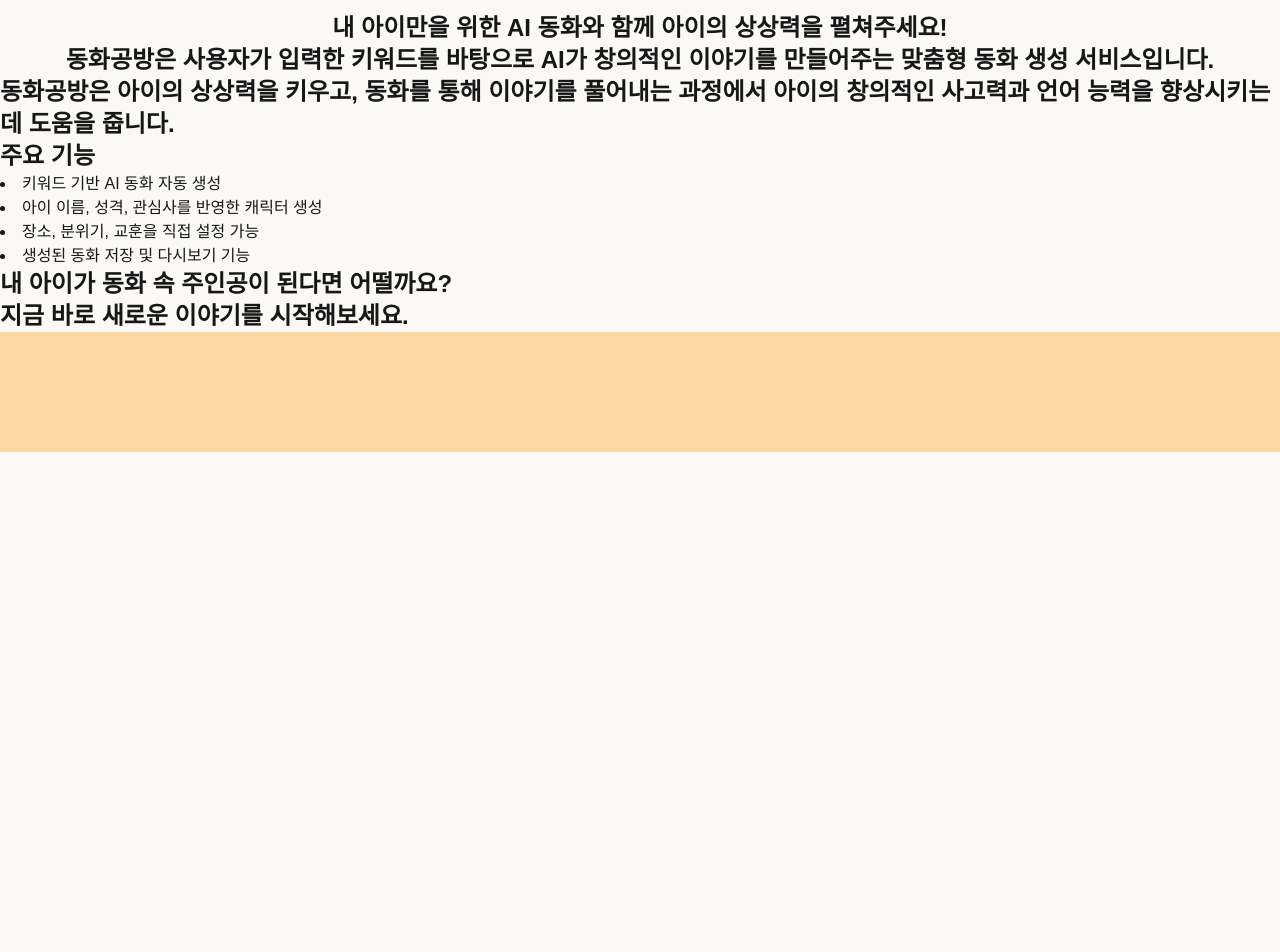
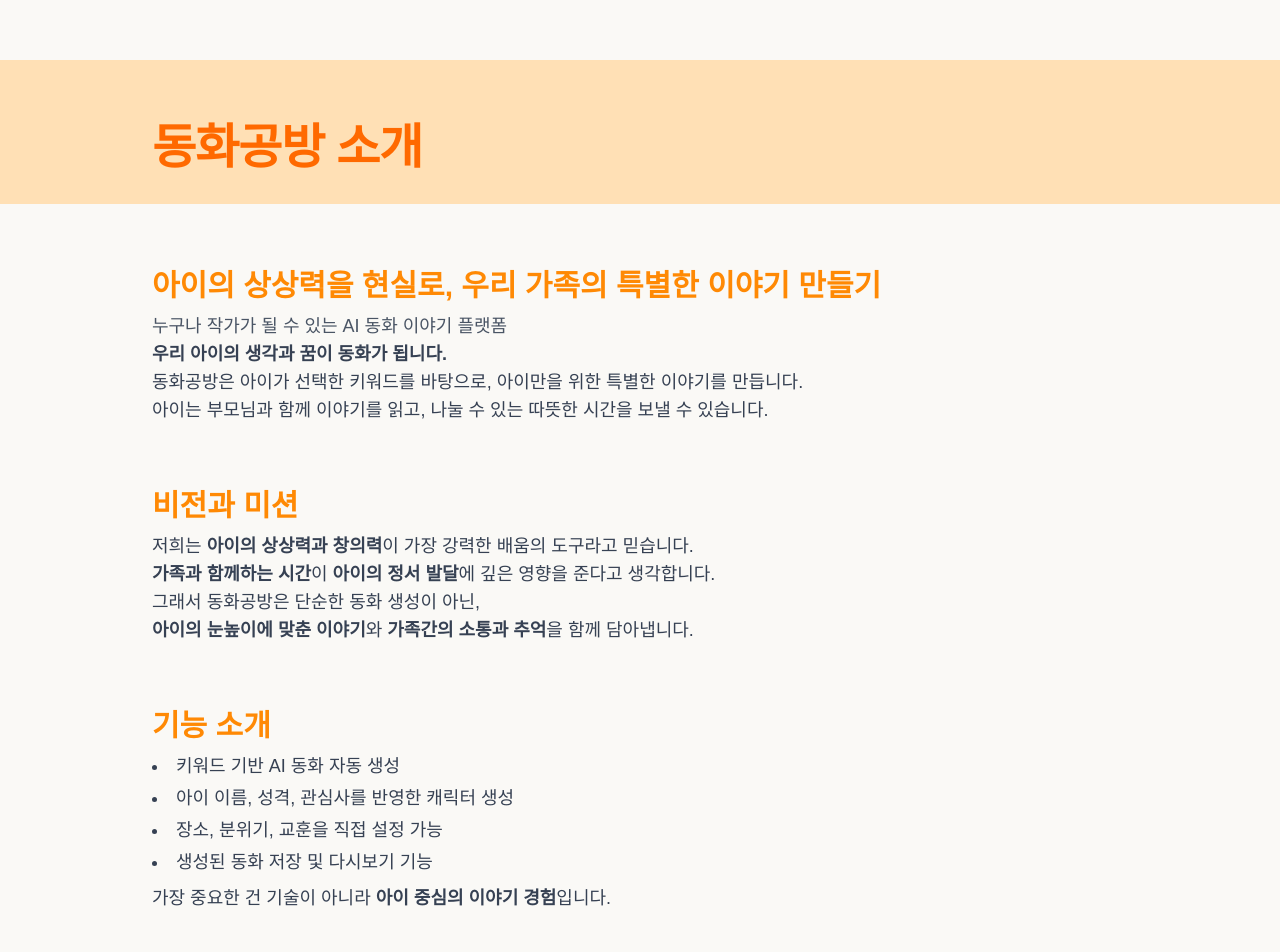
Before and after one commit to prgrms-be-devcourse/NBE6-8-2-Team07, a Next.js app in the folder frontend/: page /introduction in a window 1280 px wide. Shown: the part 60-1012 px from the top of the page. Before the commit the page ends 800 px from the top, so only its background shows below. Built offline with nearby package versions, Linux system fonts and the light colour scheme; no server answers; a web font is replaced by a local one.

Commit message:
[Feat] 소개페이지 UI구현 (#112)
* feat: 소개 페이지 UI구현

* feat: 타이틀위치수정

* fix: 커밋된 데이터베이스 삭제

```diff
--- a/frontend/src/app/introduction/page.tsx
+++ b/frontend/src/app/introduction/page.tsx
@@ -1,40 +1,67 @@
 'use client';
+
+import Link from 'next/link';
 
 export default function IntroductionPage() {
   return (
-    <>
-        <section className="flex flex-col items-center justify-center">
-            <div className="text-2xl font-bold">
-                내 아이만을 위한 AI 동화와 함께 아이의 상상력을 펼쳐주세요!
-            </div>
-            <div className="text-2xl font-bold">
-                동화공방은 사용자가 입력한 키워드를 바탕으로
-                AI가 창의적인 이야기를 만들어주는 맞춤형 동화 생성 서비스입니다.
-            </div>
-            <div className="text-2xl font-bold">
-                동화공방은 아이의 상상력을 키우고, 동화를 통해 이야기를 풀어내는 과정에서
-                아이의 창의적인 사고력과 언어 능력을 향상시키는 데 도움을 줍니다.
+    <main className="py-12 space-y-16 text-gray-800">
+      <section className="w-full py-12 md:py-18 lg:py-18 bg-[#FFE0B5] relative">
+        <div className="absolute bottom-0 left-0 right-0 max-w-5xl mx-auto px-6 pb-8">
+          <h1 className="text-5xl font-extrabold text-orange-500 tracking-tight">
+            동화공방 소개
+          </h1>
         </div>
       </section>
-        <section>
-            <div className="text-2xl font-bold">
-                주요 기능
+
+      <section className="space-y-4">
+        <div className="max-w-5xl mx-auto px-6">
+          <h1 className="text-3xl font-bold text-orange-400 mb-2">아이의 상상력을 현실로, 우리 가족의 특별한 이야기 만들기</h1>
+          <p className="text-lg text-gray-600">누구나 작가가 될 수 있는 AI 동화 이야기 플랫폼</p>
+          <p className="text-lg text-gray-700">
+            <strong>우리 아이의 생각과 꿈이 동화가 됩니다.</strong><br />
+            동화공방은 아이가 선택한 키워드를 바탕으로, 아이만을 위한 특별한 이야기를 만듭니다.<br />
+            아이는 부모님과 함께 이야기를 읽고, 나눌 수 있는 따뜻한 시간을 보낼 수 있습니다.
+          </p>
         </div>
-            <ul className="list-disc list-inside">
+      </section>
+
+      <section className="space-y-4">
+        <div className="max-w-5xl mx-auto px-6">
+          <h2 className="text-3xl font-bold text-orange-400 mb-2">비전과 미션</h2>
+          <p className="text-lg text-gray-700">
+            저희는 <strong>아이의 상상력과 창의력</strong>이 가장 강력한 배움의 도구라고 믿습니다.<br />
+            <strong>가족과 함께하는 시간</strong>이 <strong>아이의 정서 발달</strong>에 깊은 영향을 준다고 생각합니다.
+          </p>
+          <p className="text-lg text-gray-700">
+            그래서 동화공방은 단순한 동화 생성이 아닌,<br />
+            <strong>아이의 눈높이에 맞춘 이야기</strong>와 <strong>가족간의 소통과 추억</strong>을 함께 담아냅니다.
+          </p>
+        </div>
+      </section>
+
+      <section className="space-y-4">
+        <div className="max-w-5xl mx-auto px-6">
+          <h2 className="text-3xl font-bold text-orange-400 mb-2">기능 소개</h2>
+          <ul className="list-disc list-inside text-lg text-gray-700 space-y-1 mb-2">
             <li>키워드 기반 AI 동화 자동 생성</li>
             <li>아이 이름, 성격, 관심사를 반영한 캐릭터 생성</li>
             <li>장소, 분위기, 교훈을 직접 설정 가능</li>
             <li>생성된 동화 저장 및 다시보기 기능</li>
           </ul>
-        </section>
-        <section>
-            <div className="text-2xl font-bold">
-                내 아이가 동화 속 주인공이 된다면 어떨까요?<br/>
-            </div>
-            <div className="text-2xl font-bold">
-                지금 바로 새로운 이야기를 시작해보세요.
+          <p className="text-lg text-gray-700">
+            가장 중요한 건 기술이 아니라 <strong>아이 중심의 이야기 경험</strong>입니다.<br />
+          </p>
         </div>
       </section>
-    </>
+
+      <section>
+        <div className="max-w-5xl mx-auto px-6">
+          <h2 className="text-3xl font-bold text-orange-400 mb-3">지금, 우리 아이만의 이야기를 시작해보세요</h2>
+          <p className="text-lg text-gray-700">
+            지금 바로 세상에 단 하나뿐인 동화를 만나세요!
+          </p>
+        </div>
+      </section>
+    </main>
   );
 }
```
Lines whose indentation alone changed are shown as unchanged.
